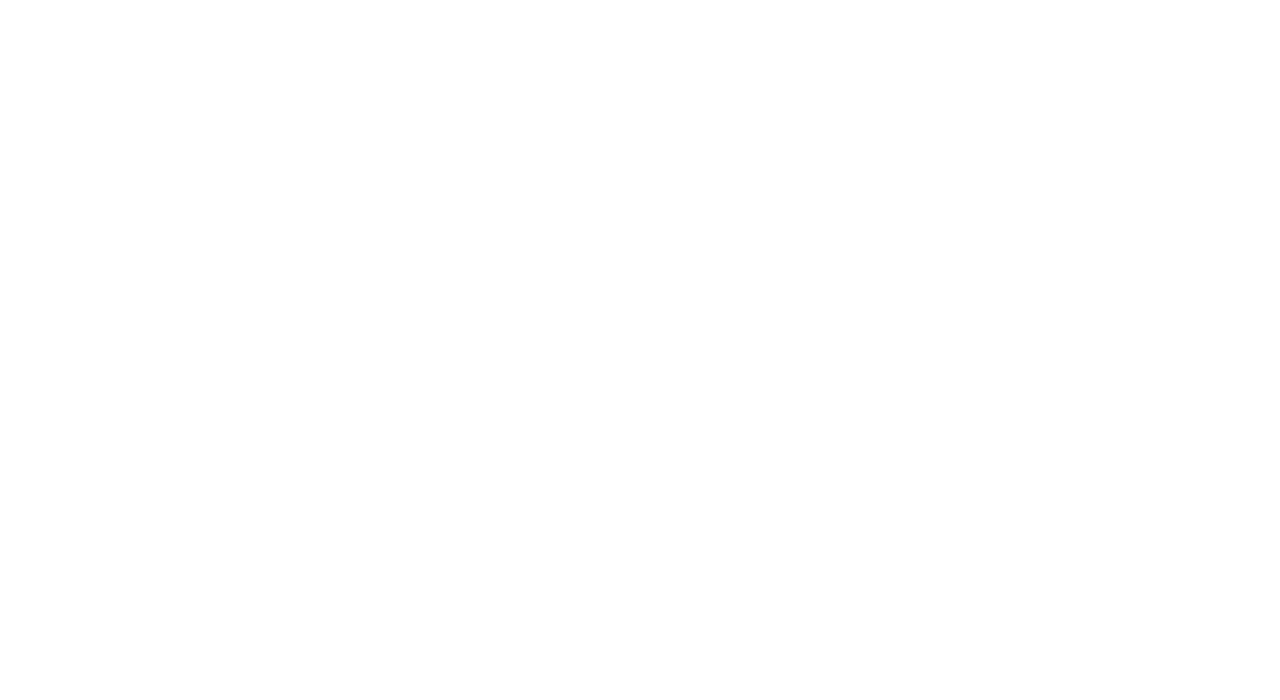
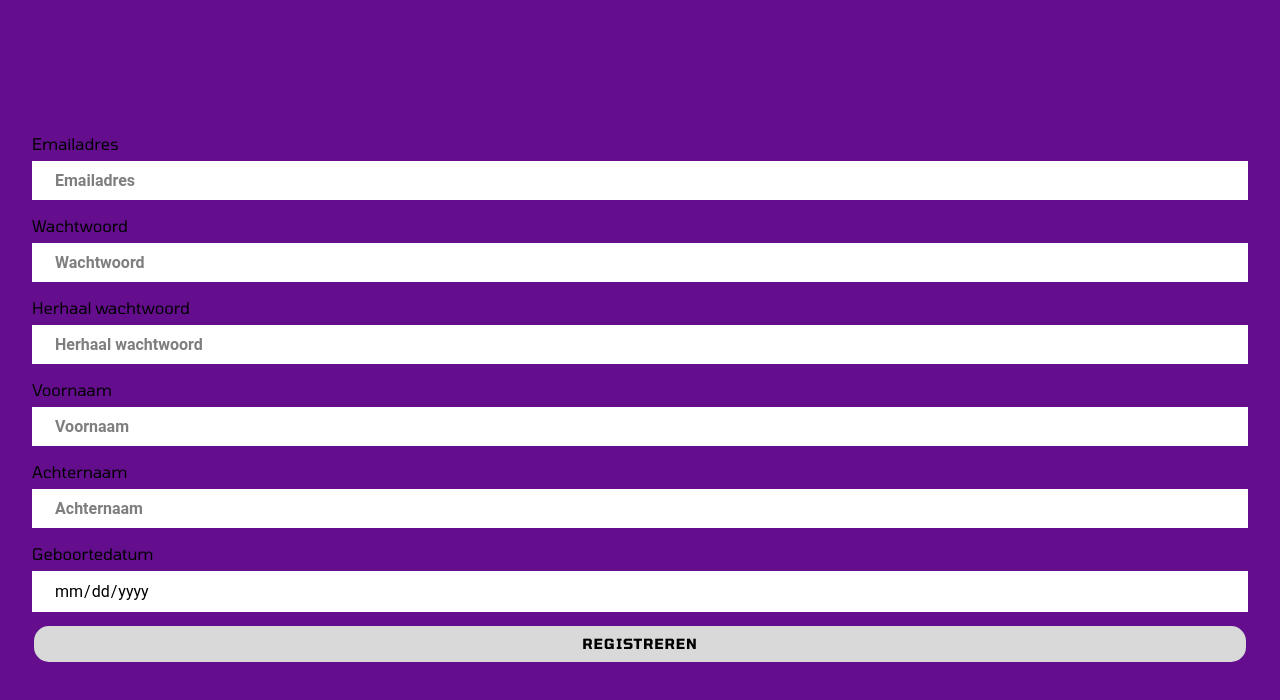
Before and after one commit to GiiovanniK/vrcafe-app-react, a React (Create React App) app: page /register in a window 1280 px wide. Shown: the top 700 px of the page. Built offline with nearby package versions, Linux system fonts and the light colour scheme.

Commit message:
Added new pages, various fixes

```diff
--- a/src/App.tsx
+++ b/src/App.tsx
@@ -27,6 +27,8 @@
 import Tab1 from './pages/Tab1';
 import Tab2 from './pages/Tab2';
 import Tab3 from './pages/Tab3';
+import Register from './pages/Register';
+import Login from './pages/Login';
 
 setupIonicReact();
 
@@ -36,6 +38,8 @@
         <Route path="/tab1" component={Tab1} exact={true} />
         <Route path="/tab2" component={Tab2} exact={true} />
         <Route path="/tab3" component={Tab3} exact={true} />
+        <Route path="/register" component={Register} exact={true} />
+        <Route path="/login" component={Login} exact={true} />
         <Route path="/" component={Onboarding} exact={true} />
       </IonReactRouter>
     </IonApp>
--- /dev/null
+++ b/src/pages/Login.tsx
@@ -0,0 +1,32 @@
+import { IonContent, IonHeader, IonPage, IonLabel, IonButton, IonToolbar, IonInput } from "@ionic/react";
+import {} from "ionicons/icons";
+import "./Login.css";
+
+const Login: React.FC = () => {
+  return (
+    <IonPage>
+      <IonContent fullscreen>
+        <IonHeader collapse="condense">
+          <IonToolbar>
+            <img src="assets/images/logo.png" alt="VRcafe logo"></img>
+          </IonToolbar>
+        </IonHeader>
+        <form className="slideContent slide3">
+          <div className="onboarding-form">
+            <IonLabel>Emailadres</IonLabel>
+            <IonInput placeholder="Emailadres" type="email" name="emailadress" required></IonInput>
+          </div>
+          <div className="onboarding-form">
+            <IonLabel>Wachtwoord</IonLabel>
+            <IonInput placeholder="Wachtwoord" type="password" name="pass" required></IonInput>
+          </div>
+          <IonButton type="submit" fill="clear" className="onboarding-form-submit">
+            Inloggen
+          </IonButton>
+        </form>
+      </IonContent>
+    </IonPage>
+  );
+};
+
+export default Login;
--- a/src/pages/Onboarding.tsx
+++ b/src/pages/Onboarding.tsx
@@ -66,37 +66,6 @@
               </div>
             </div>
           </SwiperSlide>
-          <SwiperSlide>
-            <form className="slideContent slide3">
-              <div className="onboarding-form">
-                <IonLabel>Emailadres</IonLabel>
-                <IonInput placeholder="Emailadres" type="email" name="emailadress" required></IonInput>
-              </div>
-              <div className="onboarding-form">
-                <IonLabel>Wachtwoord</IonLabel>
-                <IonInput placeholder="Wachtwoord" type="password" name="pass" required></IonInput>
-              </div>
-              <div className="onboarding-form">
-                <IonLabel>Herhaal wachtwoord</IonLabel>
-                <IonInput placeholder="Herhaal wachtwoord" type="password" name="passRepeat" required></IonInput>
-              </div>
-              <div className="onboarding-form">
-                <IonLabel>Voornaam</IonLabel>
-                <IonInput placeholder="Voornaam" type="text" name="firstName" autocapitalize="on" required></IonInput>
-              </div>
-              <div className="onboarding-form">
-                <IonLabel>Achternaam</IonLabel>
-                <IonInput placeholder="Achternaam" type="text" name="lastName" autocapitalize="on" required></IonInput>
-              </div>
-              <div>
-                <IonLabel>Geboortedatum</IonLabel>
-                <IonInput type="date" name="birthDate" required></IonInput>
-              </div>
-              <IonButton type="submit" fill="clear" className="onboarding-form-submit">
-                Registreren
-              </IonButton>
-            </form>
-          </SwiperSlide>
         </Swiper>
       </IonContent>
     </IonPage>
--- /dev/null
+++ b/src/pages/Register.tsx
@@ -0,0 +1,48 @@
+import { IonContent, IonHeader, IonPage, IonLabel, IonButton, IonToolbar, IonInput } from "@ionic/react";
+import {} from "ionicons/icons";
+import "./Register.css";
+
+const Register: React.FC = () => {
+  return (
+    <IonPage>
+      <IonContent fullscreen>
+        <IonHeader collapse="condense">
+          <IonToolbar>
+            <img src="assets/images/logo.png" alt="VRcafe logo"></img>
+          </IonToolbar>
+        </IonHeader>
+        <form className="slideContent slide3">
+          <div className="onboarding-form">
+            <IonLabel>Emailadres</IonLabel>
+            <IonInput placeholder="Emailadres" type="email" name="emailadress" required></IonInput>
+          </div>
+          <div className="onboarding-form">
+            <IonLabel>Wachtwoord</IonLabel>
+            <IonInput placeholder="Wachtwoord" type="password" name="pass" required></IonInput>
+          </div>
+          <div className="onboarding-form">
+            <IonLabel>Herhaal wachtwoord</IonLabel>
+            <IonInput placeholder="Herhaal wachtwoord" type="password" name="passRepeat" required></IonInput>
+          </div>
+          <div className="onboarding-form">
+            <IonLabel>Voornaam</IonLabel>
+            <IonInput placeholder="Voornaam" type="text" name="firstName" autocapitalize="on" required></IonInput>
+          </div>
+          <div className="onboarding-form">
+            <IonLabel>Achternaam</IonLabel>
+            <IonInput placeholder="Achternaam" type="text" name="lastName" autocapitalize="on" required></IonInput>
+          </div>
+          <div>
+            <IonLabel>Geboortedatum</IonLabel>
+            <IonInput type="date" name="birthDate" required></IonInput>
+          </div>
+          <IonButton type="submit" fill="clear" className="onboarding-form-submit">
+            Registreren
+          </IonButton>
+        </form>
+      </IonContent>
+    </IonPage>
+  );
+};
+
+export default Register;
```
Also changed, not shown: public/assets/images/logo.png (added), src/pages/Login.css (added), src/pages/Register.css (added).
